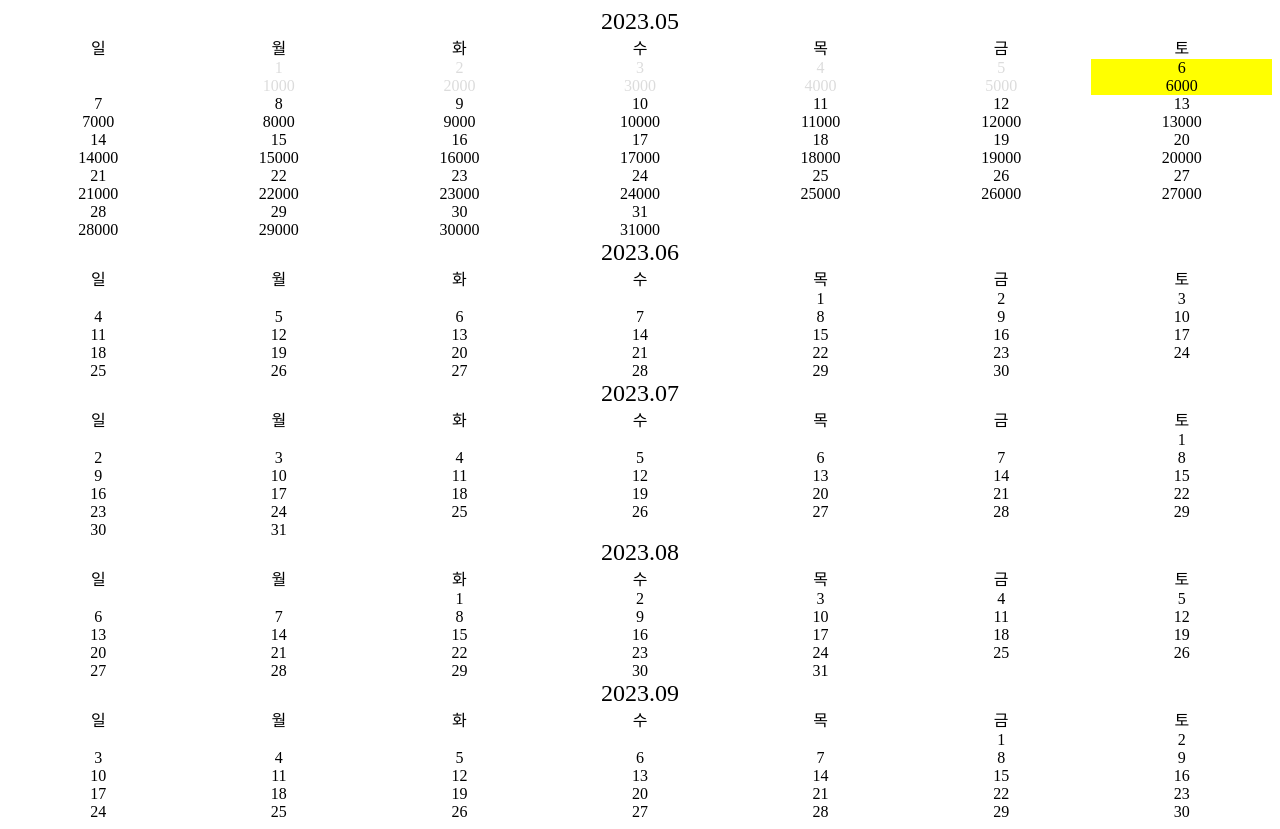
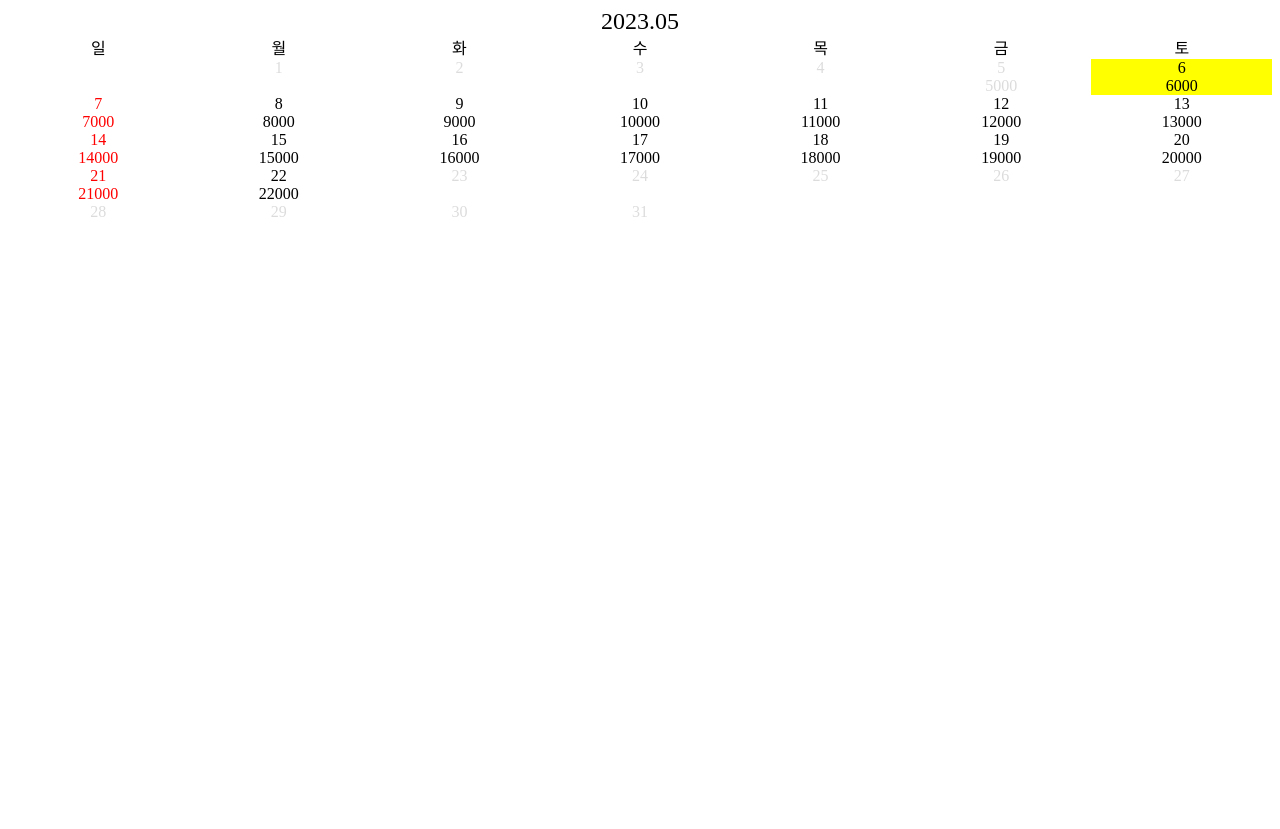
Before and after one commit to hongjeaho/calendar-app, a React (Create React App) app: page / in a window 1280 px wide. After the commit the page ends 800 px from the top, so only its background shows below. Built offline with nearby package versions, Linux system fonts and the light colour scheme.

Commit message:
Add 선택한 날짜 Props 추가 및 정리
start, ing, end, startEnd, isPast, isDisabled

```diff
--- a/src/App.tsx
+++ b/src/App.tsx
@@ -1,14 +1,17 @@
 import React from 'react'
 import { type AccommoDatePrice } from './type'
-import { format, endOfMonth } from 'date-fns'
+import { format, getDate, parse } from 'date-fns'
 import Calendar from './components/Calendar'
 
-function getDemoData() {
+function getDemoData(start:string, end:string, dateFormat:string) {
+
   const toDay = new Date()
+
   const sampleData: AccommoDatePrice[] = []
-  const lastDate = endOfMonth(toDay)
+  const firstDate = parse(start, dateFormat, toDay)
+  const lastDate = parse(end, dateFormat, toDay)
 
-  for (let day = 1; day <= lastDate.getDate(); day++) {
+  for (let day = getDate(firstDate); day <= lastDate.getDate(); day++) {
     sampleData.push({
       date: format(new Date(toDay.getFullYear(), toDay.getMonth(), day), 'yyyy.MM.dd'),
       stock: day - 1,
@@ -20,9 +23,13 @@ function getDemoData() {
 }
 
 function App() {
+  const startDate = '2023.05.05'
+  const endDate = '2023.05.22'
+  const dateFormat = 'yyyy.MM.dd'
+
   return (
     <div>
-      <Calendar accommoDatePrice={getDemoData()} dateFormat={'yyyy.MM.dd'} startDate='2023.05.01'  endDate='2023.09.30'/>
+      <Calendar accommoDatePrice={getDemoData(startDate, endDate, dateFormat)} dateFormat={dateFormat} startDate={startDate}  endDate={endDate}/>
     </div>
   )
 }
--- a/src/components/Calendar/CalendarBody.tsx
+++ b/src/components/Calendar/CalendarBody.tsx
@@ -4,7 +4,7 @@ import CalendarItem from './CalendarItem'
 import styled from '@emotion/styled/macro'
 
 interface Props {
-  currentDays: Array<Date | null>
+  rangeDays: Array<Date | null>
   accommoDatePrice: AccommoDatePrice[]
   dateFormat: string
 }
@@ -13,16 +13,16 @@ const Week = styled.div`
   display: flex;
 `
 
-const CalendarBody: React.FC<Props> = ({ currentDays, accommoDatePrice, dateFormat }) => {
+const CalendarBody: React.FC<Props> = ({ rangeDays, accommoDatePrice, dateFormat }) => {
   const weekNum = 7
-  const weeks = Math.ceil(currentDays.length / weekNum)
+  const weeks = Math.ceil(rangeDays.length / weekNum)
 
   return (
     <>
       {[...Array(weeks).keys()].map(week => (
         <Week key={week}>
           <CalendarItem
-            days={currentDays.slice(week * weekNum, week * weekNum + weekNum)}
+            weekRangeDays={rangeDays.slice(week * weekNum, week * weekNum + weekNum)}
             accommoDatePrice={accommoDatePrice}
             dateFormat={dateFormat}
           />
--- a/src/components/Calendar/CalendarItem.tsx
+++ b/src/components/Calendar/CalendarItem.tsx
@@ -7,19 +7,16 @@ import { roomSelectedListState } from '@/store'
 import { css } from '@emotion/react'
 
 interface Props {
-  days: Array<Date | null>
+  weekRangeDays: Array<Date | null>
   accommoDatePrice: AccommoDatePrice[]
   dateFormat: string
 }
 
-const isStartBackGroundCss = css`
-  background-color: blue;
-`
 
 const Day = styled.div<{
   week: number | undefined
-  isSelected: boolean
   isStart: boolean
+  isStartEnd: boolean
   isIng: boolean
   isEnd: boolean
   isToday: boolean
@@ -29,33 +26,37 @@ const Day = styled.div<{
   width: 100%;
   text-align: center;
   color: ${({ week }) => (week === 0 ? 'red' : '#000')};
-  background-color: ${({ isSelected }) => (isSelected ? 'aqua' : '#fff')};
 
-  ${({ isStart }) => (isStart ? '' : '')}
-  ${({ isIng }) => (isIng && isStartBackGroundCss)}
-  ${({ isEnd }) => (isEnd ? 'border-color: white;' : '')}
-  ${({ isToday }) => (isToday ? 'background-color: yellow;' : '')}
-  ${({ isPast }) => (isPast ? 'color: #DCDCDC' : 'color: #000')};
+  ${({ isToday }) => (isToday && css`
+    background-color: yellow;
+  `)}
+  ${({ isStart }) => (isStart && css`
+    background-color: red;
+  `)}
+  ${({ isStartEnd }) => (isStartEnd && css`
+    background-color: green;
+  `)}
+  ${({ isIng }) => (isIng && css`
+    background-color: blue;
+  `)}
+  ${({ isEnd }) => (isEnd && css`
+    background-color: aqua;
+  `)}
+  ${({ isPast }) => (isPast && css`
+    color: #DCDCDC;
+  `)};
+  ${({ isDisabled }) => (isDisabled && css`
+    color: #DCDCDC;
+  `)};
 `
 
 const CalendarDate = styled.div``
 const CalendarPrice = styled.div``
 
-const CalendarItem: React.FC<Props> = ({ days, accommoDatePrice, dateFormat }) => {
-  const items = Array.from({ length: 7 }, (_, index: number) => days[index])
+const CalendarItem: React.FC<Props> = ({ weekRangeDays, accommoDatePrice, dateFormat }) => {
+  const items = Array.from({ length: 7 }, (_, index: number) => weekRangeDays[index])
   const [selectedList, setSelectedList] = useRecoilState<Date[]>(roomSelectedListState)
   const toDay = new Date()
-
-  const isSelected = useCallback(
-    (selectedDay: Date | null) => {
-      if (selectedDay == null) return false
-
-      return selectedList
-        .map(it => format(it, dateFormat))
-        .includes(format(selectedDay, dateFormat))
-    },
-    [selectedList],
-  )
 
   const getSelectedIndex = useCallback(
     (selectedDay: Date | null) => {
@@ -80,6 +81,7 @@ const CalendarItem: React.FC<Props> = ({ days, accommoDatePrice, dateFormat }) =
       const firstSelectedDay = selectedList[0]
 
       if(differenceInCalendarDays(currentDay, toDay) < 0) return
+      if(isDisabled(currentDay)) return
 
       const rangeFunc = (start: Date, end: Date) => {
         const diffDay = differenceInCalendarDays(end, start)
@@ -87,6 +89,14 @@ const CalendarItem: React.FC<Props> = ({ days, accommoDatePrice, dateFormat }) =
           .fill(null)
           .map((_, index) => index)
           .map(day => addDays(start, day))
+      }
+
+      const isSelected = (selectedDay: Date | null) => {
+        if (selectedDay == null) return false
+
+        return selectedList
+          .map(it => format(it, dateFormat))
+          .includes(format(selectedDay, dateFormat))
       }
 
       let tempDays: Date[] = []
@@ -102,18 +112,28 @@ const CalendarItem: React.FC<Props> = ({ days, accommoDatePrice, dateFormat }) =
 
       setSelectedList(tempDays)
     },
-    [selectedList],
+    [selectedList, dateFormat],
   )
 
   const isDisabled = useCallback((currentDay: Date | null) => {
       if (currentDay == null) return true
 
+      const isUsed = accommoDatePrice
+        .map(accomm => accomm.date)
+        .includes(format(currentDay, dateFormat))
+
+      if(!isUsed) {
+        return true
+      }
+
       return accommoDatePrice
-      .filter(accommo => accommo.date === format(currentDay, dateFormat))
-      .filter(accommo => accommo.price > 0 || accommo.stock > 0)
+      .filter(accomm => accomm.date === format(currentDay, dateFormat))
+      .filter(accomm => accomm.price === 0 || accomm.stock === 0)
       .length === 1
 
   }, [accommoDatePrice])
+
+
 
   return (
     <>
@@ -121,10 +141,10 @@ const CalendarItem: React.FC<Props> = ({ days, accommoDatePrice, dateFormat }) =
         <Day
           key={index}
           week={item?.getDay()}
-          isSelected={isSelected(item)}
-          isStart={getSelectedIndex(item) === 1}
+          isStart={getSelectedIndex(item) === 1 && selectedList.length === 1}
+          isStartEnd={getSelectedIndex(item) === 1 && selectedList.length > 1}
           isIng={getSelectedIndex(item) > 1 && getSelectedIndex(item) < selectedList.length}
-          isEnd={getSelectedIndex(item) === selectedList.length}
+          isEnd={getSelectedIndex(item) > 1 && getSelectedIndex(item) === selectedList.length}
           isToday={(item != null) && isToday(item)}
           isPast={(item != null) && differenceInCalendarDays(item, toDay) < 0}
           isDisabled={item == null || isDisabled(item)}
--- a/src/components/Calendar/index.tsx
+++ b/src/components/Calendar/index.tsx
@@ -36,7 +36,7 @@ interface Props {
   endDate: string
 }
 
-const currentDays = (currentDay: Date) => {
+const rangeDays = (currentDay: Date) => {
   const startDay = startOfMonth(currentDay)
   const lastDay = endOfMonth(currentDay)
 
@@ -56,16 +56,6 @@ const Calendar: React.FC<Props> = ({ accommoDatePrice, dateFormat, startDate, en
   const loopMonths = Array.from({length: diffMonthNumber}).map((_, index) => index)
 
   const DAYS = ['일', '월', '화', '수', '목', '금', '토']
-
-/***
- * startEnd css
- * past / disaveld >> 선택 못하게...
- *    >> 제고가 없거나, 가격이 0이거나, 가격이 없는경우 : disabled
- *    >> 오늘날짜 이전은 선택못하게
- */
-
-
-
   return (
     <div>
       {loopMonths.map(month => (
@@ -79,7 +69,7 @@ const Calendar: React.FC<Props> = ({ accommoDatePrice, dateFormat, startDate, en
             </WeekHeader>
             <CalendarBody
               accommoDatePrice={accommoDatePrice}
-              currentDays={currentDays(addMonths(start, month))}
+              rangeDays={rangeDays(addMonths(start, month))}
               dateFormat={dateFormat}
             />
           </Contents>
```
